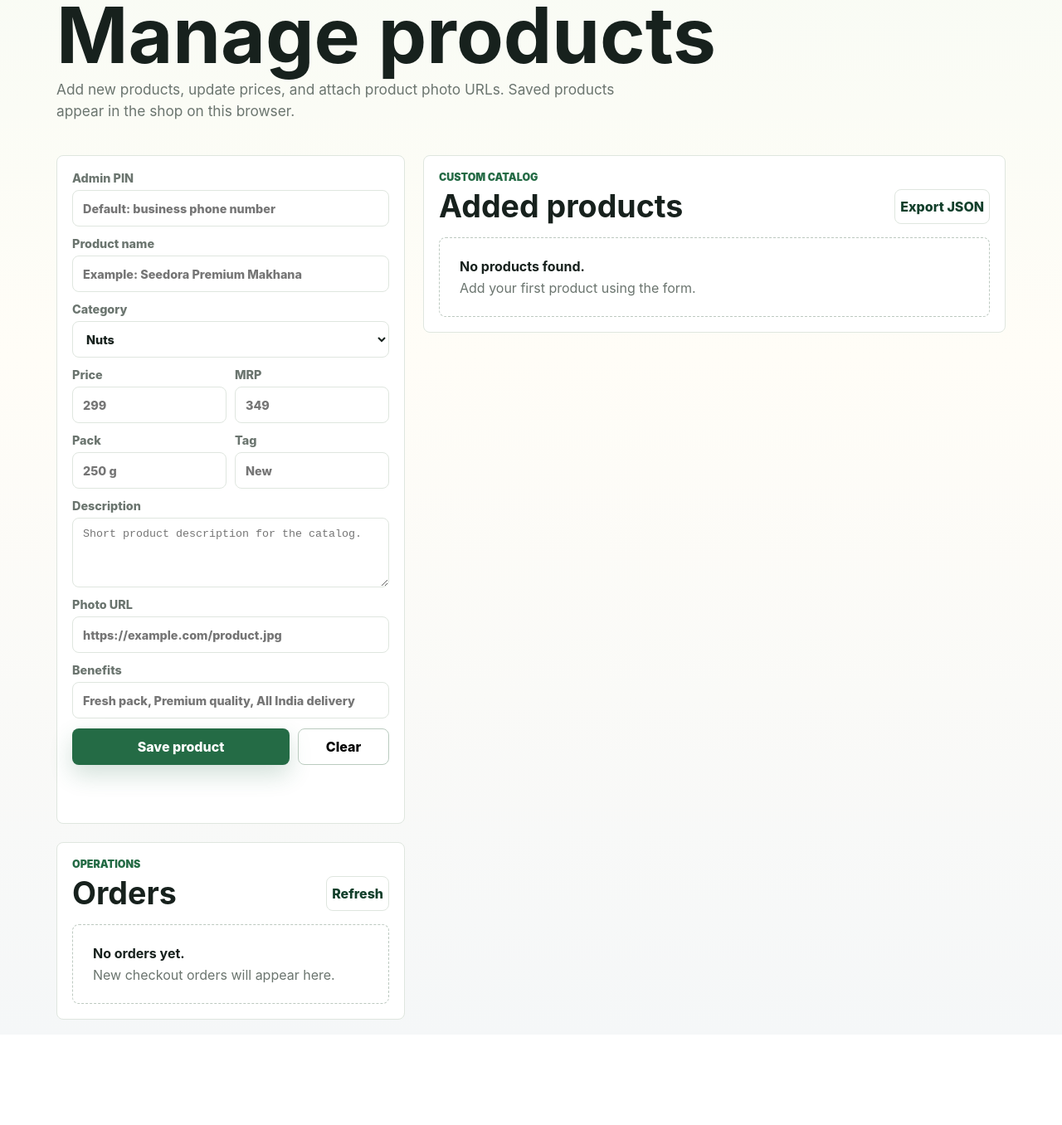
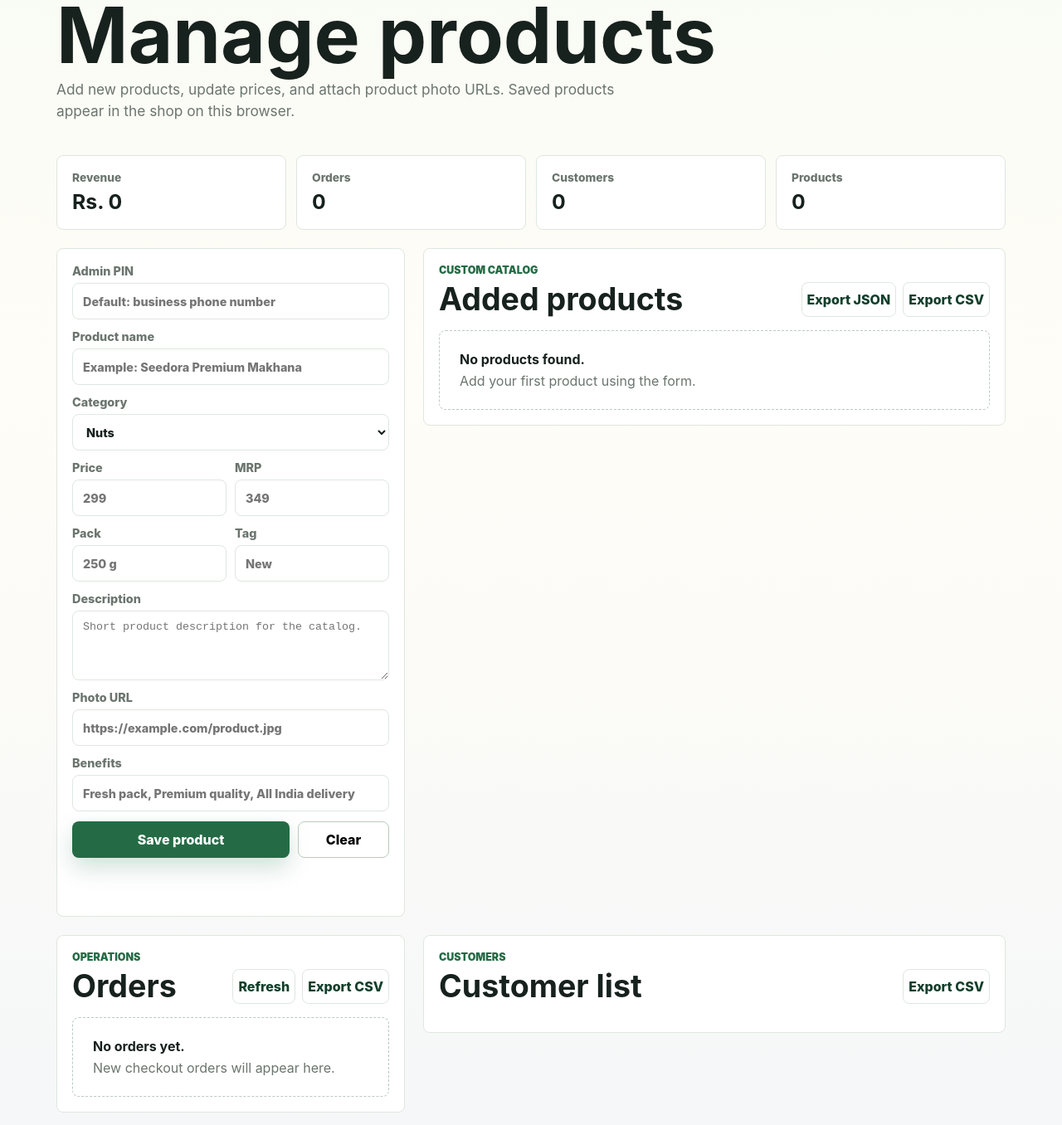
Before and after one commit to Sudheerkumar000/seedora, a website: page admin.html in a window 1280 px wide. Shown: the part 164-1520 px from the top of the page at 83% size. Before the commit the page ends 1411 px from the top, so only its background shows below. Drawn offline with Linux system fonts and the light colour scheme; no server answers.

Commit message:
Add admin operations dashboard

```diff
--- a/admin.html
+++ b/admin.html
@@ -26,6 +26,25 @@
           <h1>Manage products</h1>
           <p>Add new products, update prices, and attach product photo URLs. Saved products appear in the shop on this browser.</p>
         </div>
+      </section>
+
+      <section class="admin-summary" id="adminSummary">
+        <article>
+          <span>Revenue</span>
+          <strong id="summaryRevenue">Rs. 0</strong>
+        </article>
+        <article>
+          <span>Orders</span>
+          <strong id="summaryOrders">0</strong>
+        </article>
+        <article>
+          <span>Customers</span>
+          <strong id="summaryCustomers">0</strong>
+        </article>
+        <article>
+          <span>Products</span>
+          <strong id="summaryProducts">0</strong>
+        </article>
       </section>
 
       <section class="admin-layout">
@@ -96,7 +115,10 @@
               <p class="eyebrow">Custom catalog</p>
               <h2>Added products</h2>
             </div>
-            <button class="reset-button" id="exportProducts" type="button">Export JSON</button>
+            <div class="admin-export-row">
+              <button class="reset-button" id="exportProducts" type="button">Export JSON</button>
+              <button class="reset-button" id="exportProductsCsv" type="button">Export CSV</button>
+            </div>
           </div>
           <div id="adminProductList" class="admin-product-list"></div>
         </section>
@@ -107,9 +129,23 @@
               <p class="eyebrow">Operations</p>
               <h2>Orders</h2>
             </div>
-            <button class="reset-button" id="refreshOrders" type="button">Refresh</button>
+            <div class="admin-export-row">
+              <button class="reset-button" id="refreshOrders" type="button">Refresh</button>
+              <button class="reset-button" id="exportOrdersCsv" type="button">Export CSV</button>
+            </div>
           </div>
           <div id="adminOrderList" class="admin-product-list"></div>
+        </section>
+
+        <section class="admin-products">
+          <div class="section-head">
+            <div>
+              <p class="eyebrow">Customers</p>
+              <h2>Customer list</h2>
+            </div>
+            <button class="reset-button" id="exportCustomersCsv" type="button">Export CSV</button>
+          </div>
+          <div id="adminCustomerList" class="admin-product-list"></div>
         </section>
       </section>
     </main>
```
